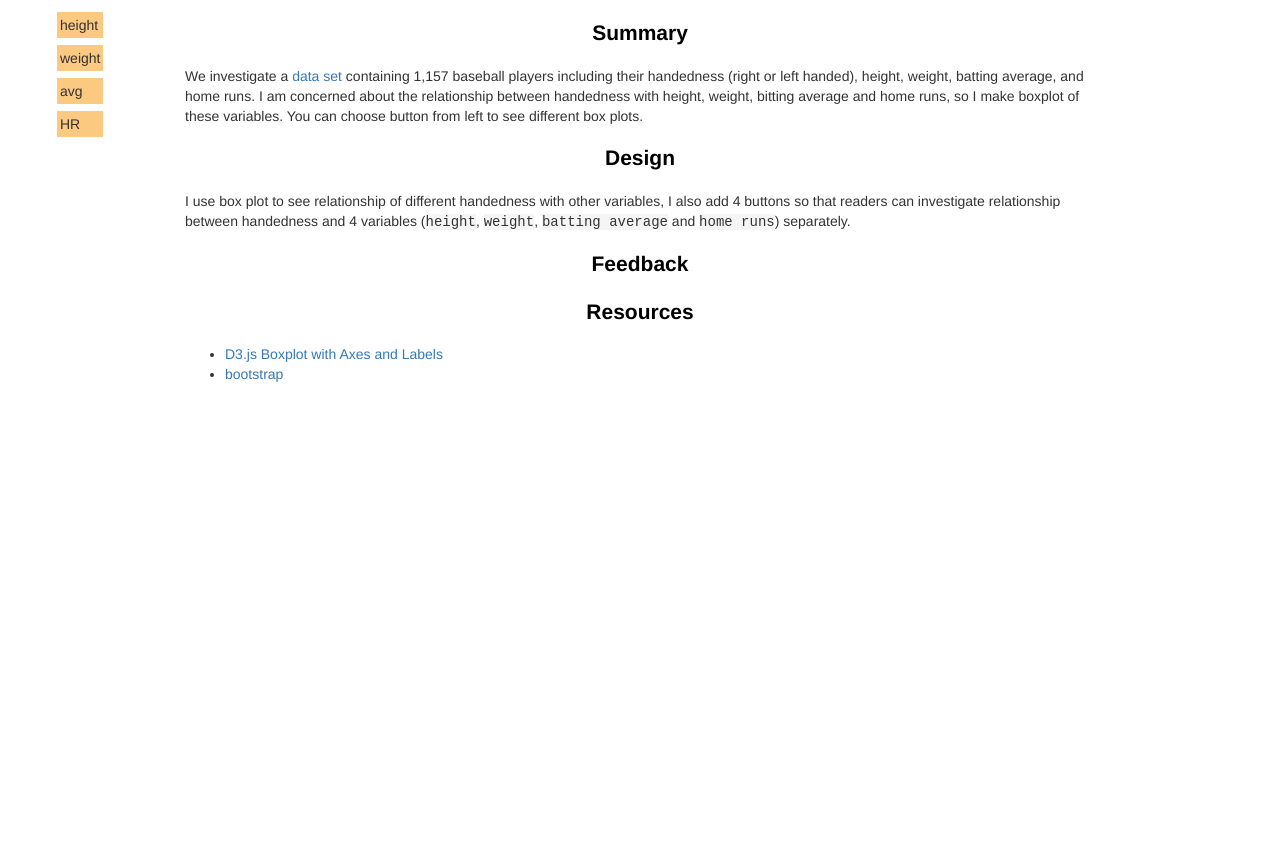
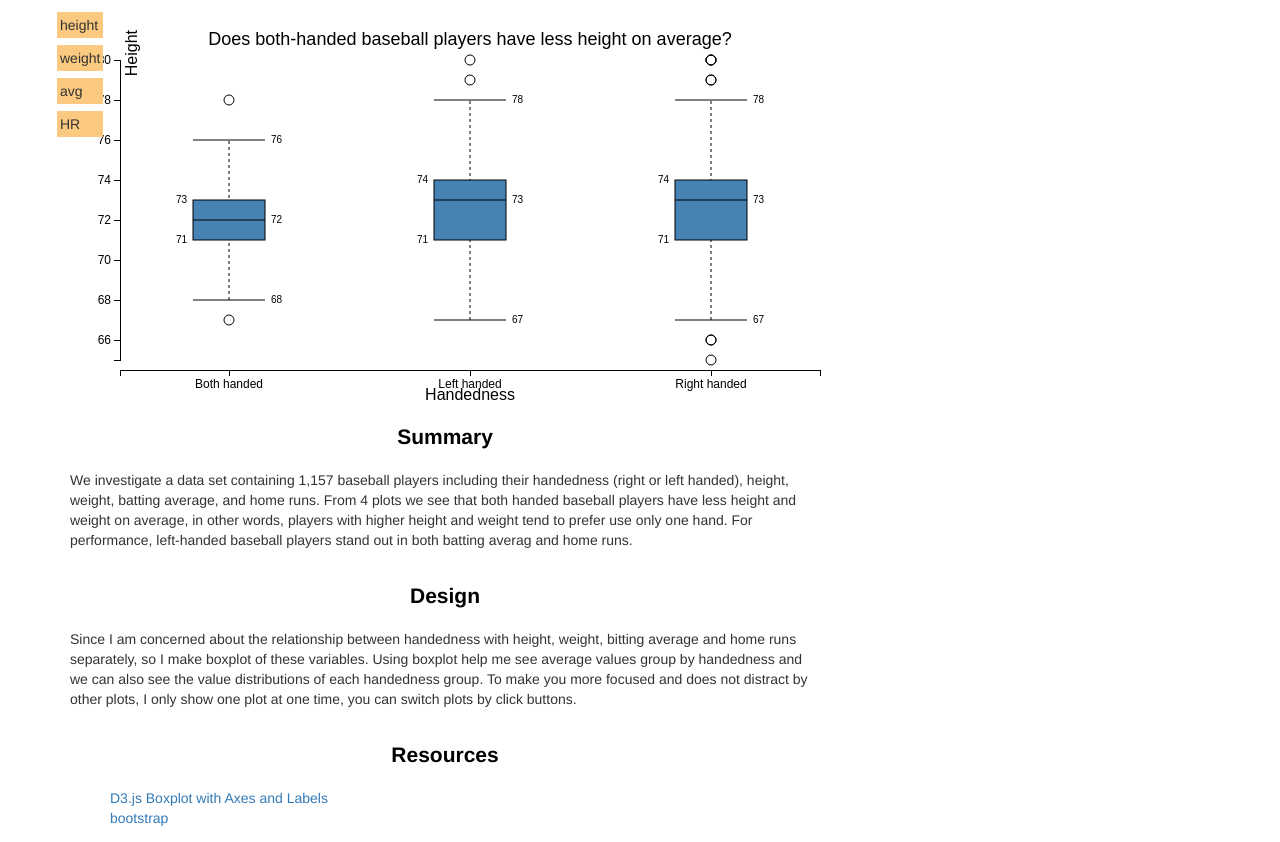
Before and after one commit to adalee2future/udacity_d3_prj, a plain HTML site: page index.html in a window 1280 px wide. Before the commit the page ends 800 px from the top, so only its background shows below. Drawn offline with nearby package versions, Linux system fonts and the light colour scheme; some packages are replaced by stand-ins of ours.

Commit message:
change text layout, initial plot show height

```diff
--- a/css/main.css
+++ b/css/main.css
@@ -56,17 +56,3 @@ div.buttons div {
     padding: 3px;
     margin: 7px;
 }
-
-.main-container {
-  max-width: 940px;
-  margin-left: auto;
-  margin-right: auto;
-}
-code {
-  color: inherit;
-  background-color: rgba(0, 0, 0, 0.04);
-}
-img {
-  max-width:100%;
-  height: auto;
-}
--- a/index.html
+++ b/index.html
@@ -6,8 +6,8 @@
 
 	<div class="container">
 		<div class="row">
-			<div class="col-md-8"></div>
-			<div class="col-md-4"></div>
+			<div class="col-md-6"></div>
+			<div class="col-md-2"></div>
 		</div>
 	</div>
 
@@ -15,46 +15,30 @@
 	<script src="js/d3.v3.min.js"></script>
 	<script src="js/box.js"></script>
 	<script src="js/main.js"></script>
-	<div class="container-fluid main-container">
-<div id="summary" class="section level2">
+
+    <div class="container">
+    	<div class="row">
+    		<div class="col-md-8">
     			<h2>Summary</h2>
-<p>We investigate a <a href="https://s3.amazonaws.com/udacity-hosted-downloads/ud507/baseball_data.csv">data set</a> containing 1,157 baseball players including their handedness (right or left handed), height, weight, batting average, and home runs. I am concerned about the relationship between handedness with height, weight, bitting average and home runs, so I make boxplot of these variables. You can choose button from left to see different box plots.</p>
+    			<p>We investigate a data set containing 1,157 baseball players including their handedness (right or left handed), height, weight, batting average, and home runs. From 4 plots we see that both handed baseball players have less height and weight on average, in other words, players with higher height and weight tend to prefer use only one hand. For performance, left-handed baseball players stand out in both batting averag and home runs.</p>
     		</div>
-<div id="design" class="section level2">
+    	</div>
+    	<div class="row">
+    		<div class="col-md-8">
     			<h2>Design</h2>
-<p>I use box plot to see relationship of different handedness with other variables, I also add 4 buttons so that readers can investigate relationship between handedness and 4 variables (<code>height</code>, <code>weight</code>, <code>batting average</code> and <code>home runs</code>) separately.</p>
+    			<p>Since I am concerned about the relationship between handedness with height, weight, bitting average and home runs separately, so I make boxplot of these variables. Using boxplot help me see average values group by handedness and we can also see the value distributions of each handedness group. To make you more focused and does not distract by other plots, I only show one plot at one time, you can switch plots by click buttons.</p>
     		</div>
-<div id="feedback" class="section level2">
-<h2>Feedback</h2>
     	</div>
-<div id="resources" class="section level2">
+    	<div class="row">
+    		<div class="col-md-8">
     			<h2>Resources</h2>
     			<ul>
-<li><a href="http://bl.ocks.org/jensgrubert/7789216">D3.js Boxplot with Axes and Labels</a><br></li>
-<li><a href="http://getbootstrap.com/css">bootstrap</a></li>
+    				<a href="http://bl.ocks.org/jensgrubert/7789216">D3.js Boxplot with Axes and Labels</a>
+    				<br/>
+    				<a href="http://getbootstrap.com/css">bootstrap</a>
     			</ul>
-</div>
-
 
     		</div>
-
-<script>
-
-// add bootstrap table styles to pandoc tables
-$(document).ready(function () {
-  $('tr.header').parent('thead').parent('table').addClass('table table-condensed');
-});
-
-</script>
-
-<!-- dynamically load mathjax for compatibility with self-contained -->
-<script>
-  (function () {
-    var script = document.createElement("script");
-    script.type = "text/javascript";
-    script.src  = "https://cdn.mathjax.org/mathjax/latest/MathJax.js?config=TeX-AMS-MML_HTMLorMML";
-    document.getElementsByTagName("head")[0].appendChild(script);
-  })();
-</script>
-
+    	</div>
+    </div>
 </body>
--- a/js/main.js
+++ b/js/main.js
@@ -8,7 +8,7 @@ var height = 400 - margin.top - margin.bottom;
 //          .append("h2")
 //         .text("head 2");
 
-var buttons = d3.select(".col-md-4")
+var buttons = d3.select(".col-md-2")
 				.append("div")
 				.attr("class", "buttons")
 				.selectAll("div")
@@ -28,6 +28,7 @@ buttons.on("click", function(d) {
 })
 // parse in the data
 function plot_csv(filename, title, ylab) {
+	debugger;
 	var min = Infinity, max = -Infinity;
 
 	d3.csv(filename, function(error, csv) {
@@ -94,7 +95,7 @@ function plot_csv(filename, title, ylab) {
 		.domain([min, max])
 		.showLabels(labels);
 
-	var svg = d3.select(".col-md-8").append("svg")
+	var svg = d3.select(".col-md-6").append("svg")
 		.attr("width", width + margin.left + margin.right)
 		.attr("height", height + margin.top + margin.bottom)
 		.attr("class", "box")
@@ -126,7 +127,6 @@ function plot_csv(filename, title, ylab) {
 		.attr("transform", function(d) { return "translate(" +  x(d[0])  + "," + margin.top + ")"; } )
       .call(chart.width(x.rangeBand()));
 
-	//debugger;
 	// add a title
 	svg.append("text")
 	    .attr("id", "title")
@@ -183,7 +183,6 @@ function iqr(k) {
 function update(d) {
 	d3.select('svg').remove();
 	var filename = "data/" + d + ".csv"
-	debugger;
 	if (d == "HR") {
 		d = "Home Runs";
 	}else if (d == "avg") {
@@ -191,16 +190,16 @@ function update(d) {
 	}
 	switch (d) {
 		case "height":
-			title = "Does both-handed baseball players has less height on average?";
+			title = "Does both-handed baseball players have less height on average?";
 			break;
 		case "weight":
-			title = "Does both-handed baseball players has less weight on average?";
+			title = "Does both-handed baseball players have less weight on average?";
 			break;
 		case "Home Runs":
-			title = "Which kind of handedess has best performance in home runs?";
+			title = "Which kind of baseball palyers have best performance in home runs?";
 			break;
 		case "Batting Average":
-			title = "Which kind of handedess has best performance in batting average?";
+			title = "Which kind of players have best performance in batting average?";
 			break;
 	}
 	var ylab = d[0].toUpperCase() + d.slice(1);
@@ -208,3 +207,6 @@ function update(d) {
 	plot_csv(filename, title, ylab);
 
 }
+
+// initially show boxplot of height
+update("height")
```
Also changed, not shown: data/avg.csv (line endings or trailing spaces), 1 other file. Lines whose indentation alone changed are shown as unchanged.
